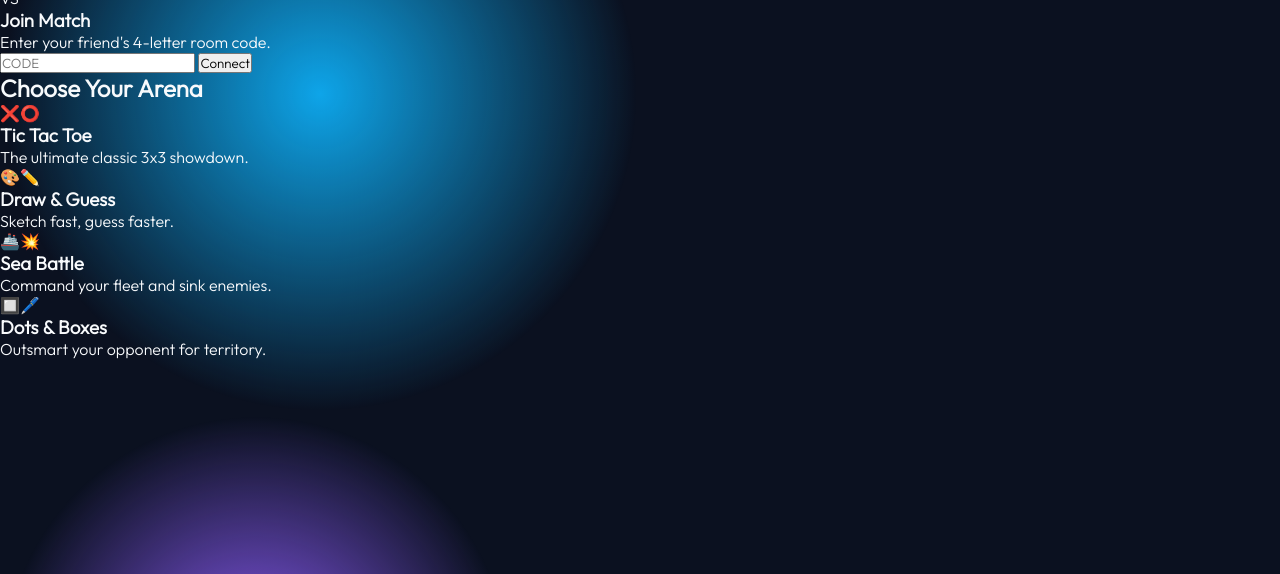
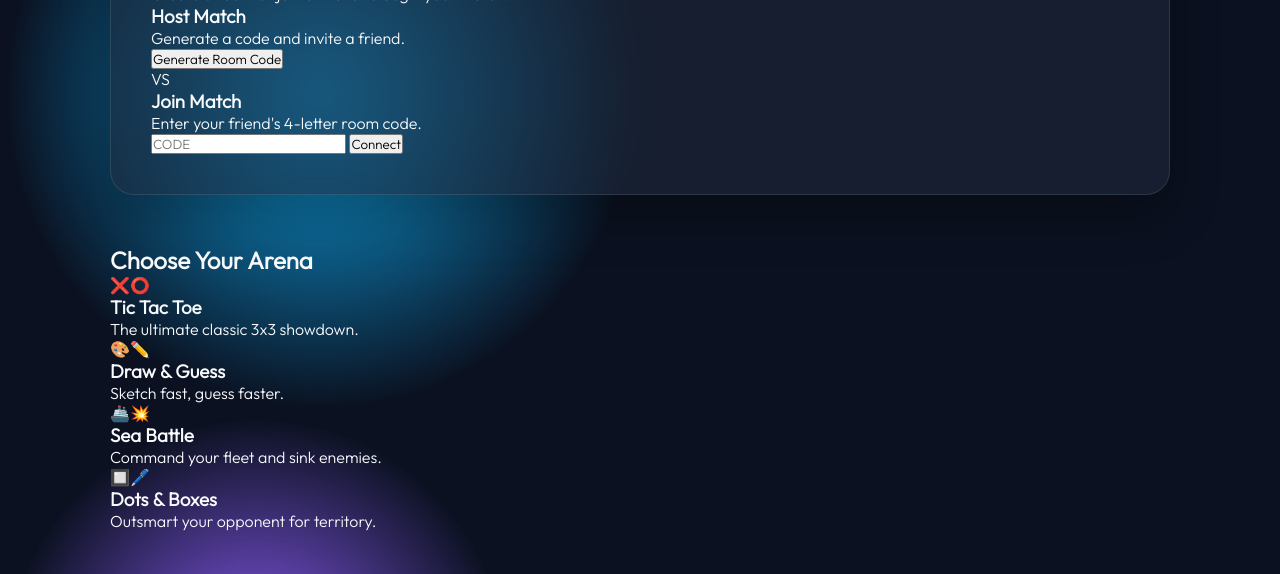
Before and after one commit to Rvbrothers11/LinkNPlay, a plain HTML site: page index.html in a window 1280 px wide. Shown: the part 226-800 px from the top of the page. Drawn offline with Linux system fonts and the light colour scheme.

Commit message:
created a glass panel for the top container.

```diff
--- a/style.css
+++ b/style.css
@@ -130,3 +130,19 @@ body {
     align-items: center;
     gap: 6px;
 }
+
+.container {
+    max-width: 1100px;
+    margin: 40px auto;
+    padding: 0 20px;
+}
+
+.glass-panel {
+    background: var(--surface);
+    backdrop-filter: blur(20px);
+    border: 1px solid rgba(255, 255, 255, 0.1);
+    border-radius: 24px;
+    padding: 40px;
+    box-shadow: 0 20px 50px rgba(0, 0, 0, 0.3);
+    margin-bottom: 50px;
+}
```
